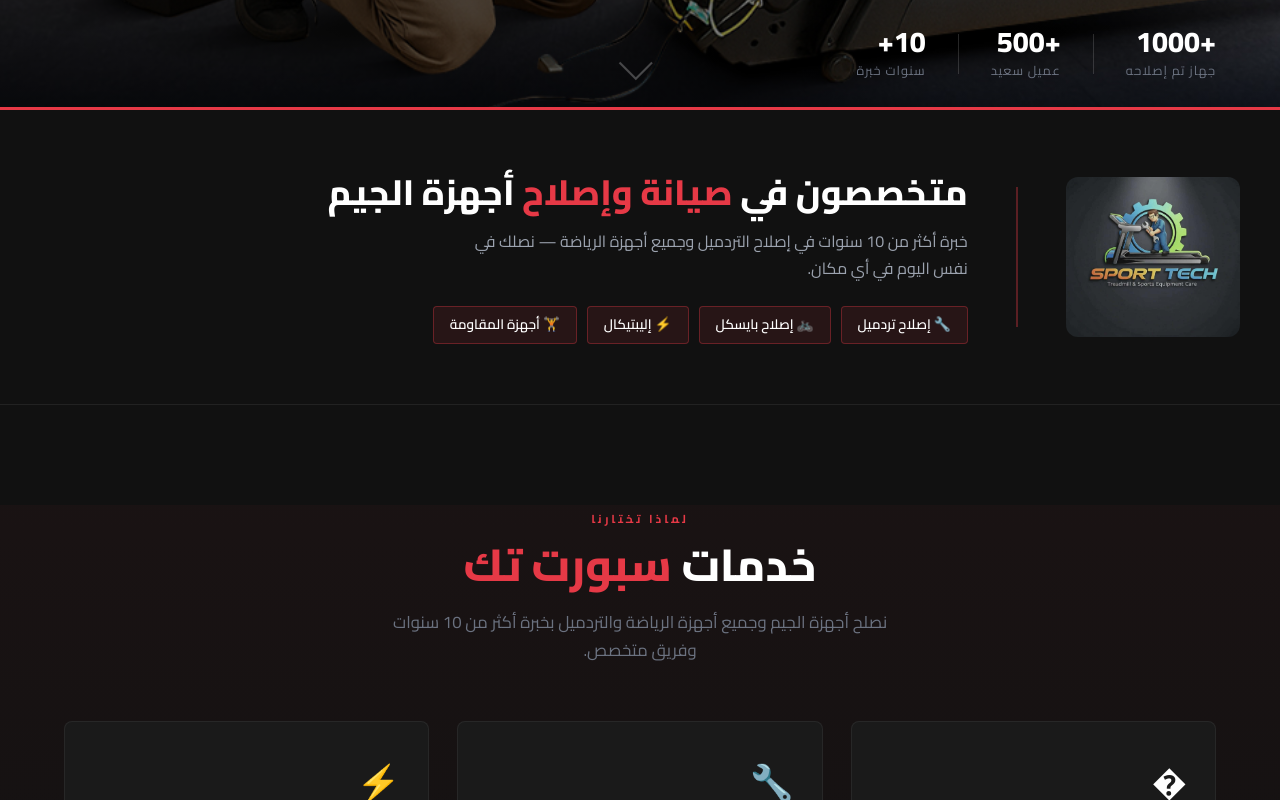
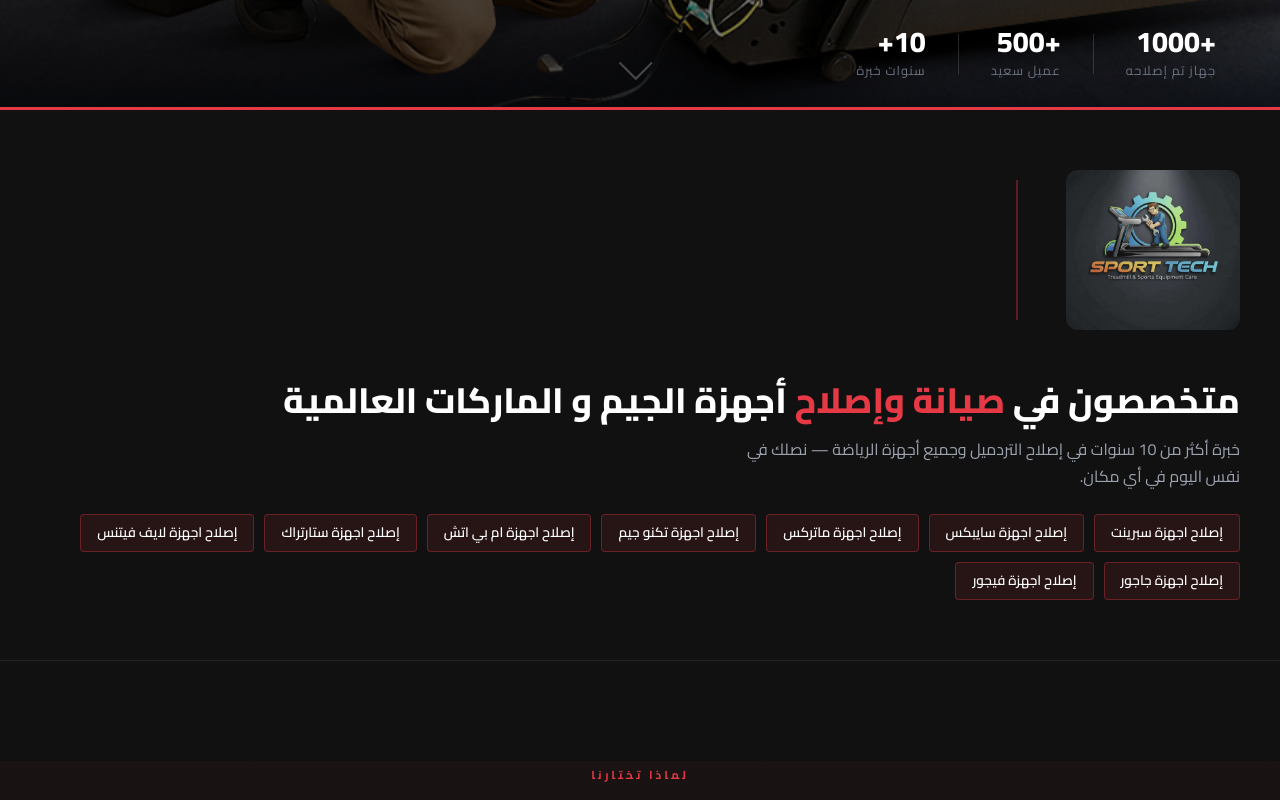
Before and after one commit to ahmedsay101/sporttech, a React (Vite) app: page / in a window 1280 px wide. Shown: the part 693-1493 px from the top of the page. Built offline with nearby package versions, Linux system fonts and the light colour scheme.

Commit message:
Update BrandSection

```diff
--- a/src/components/BrandSection.jsx
+++ b/src/components/BrandSection.jsx
@@ -8,17 +8,22 @@ export default function BrandSection() {
         <div className="brand-divider" />
         <div className="brand-text">
           <h2 className="brand-title">
-            متخصصون في <span className="text-red">صيانة وإصلاح</span> أجهزة الجيم
+            متخصصون في <span className="text-red">صيانة وإصلاح</span> أجهزة الجيم و الماركات العالمية
           </h2>
           <p className="brand-desc">
             خبرة أكثر من 10 سنوات في إصلاح التردميل وجميع أجهزة الرياضة —
             نصلك في نفس اليوم في أي مكان.
           </p>
           <div className="brand-badges">
-            <span className="brand-badge">🔧 إصلاح تردميل</span>
-            <span className="brand-badge">🚲 إصلاح بايسكل</span>
-            <span className="brand-badge">⚡ إليبتيكال</span>
-            <span className="brand-badge">🏋️ أجهزة المقاومة</span>
+            <span className="brand-badge">إصلاح اجهزة سبرينت</span>
+            <span className="brand-badge">إصلاح اجهزة سايبكس</span>
+            <span className="brand-badge">إصلاح اجهزة ماتركس</span>
+            <span className="brand-badge">إصلاح اجهزة تكنو جيم</span>
+            <span className="brand-badge">إصلاح اجهزة ام بي اتش</span>
+            <span className="brand-badge">إصلاح اجهزة ستارتراك</span>
+            <span className="brand-badge">إصلاح اجهزة لايف فيتنس</span>
+            <span className="brand-badge">إصلاح اجهزة جاجور</span>
+            <span className="brand-badge">إصلاح اجهزة فيجور</span>
           </div>
         </div>
       </div>
--- a/src/components/Hero.jsx
+++ b/src/components/Hero.jsx
@@ -19,7 +19,7 @@ export default function Hero() {
           <span className="text-red" style={{display: "block", marginTop: "28px"}}> المشايات الكهريائية <br /> وجميع الاجهزة الرياضية</span>
         </h1>
         <p className="hero-desc">
-          نصين جميع أجهزة الجيم الرياضة والمشايات . خدمة احترافية سريعة بأيدي فنيين متخصصين.
+          نصين جميع أجهزة الجيم الرياضية والمشايات . خدمة احترافية سريعة بأيدي فنيين متخصصين.
           إصلاح شامل لجميع أعطال التردميل وأجهزة اللياقة البدنية.
         </p>
         <div className="hero-actions">
```
